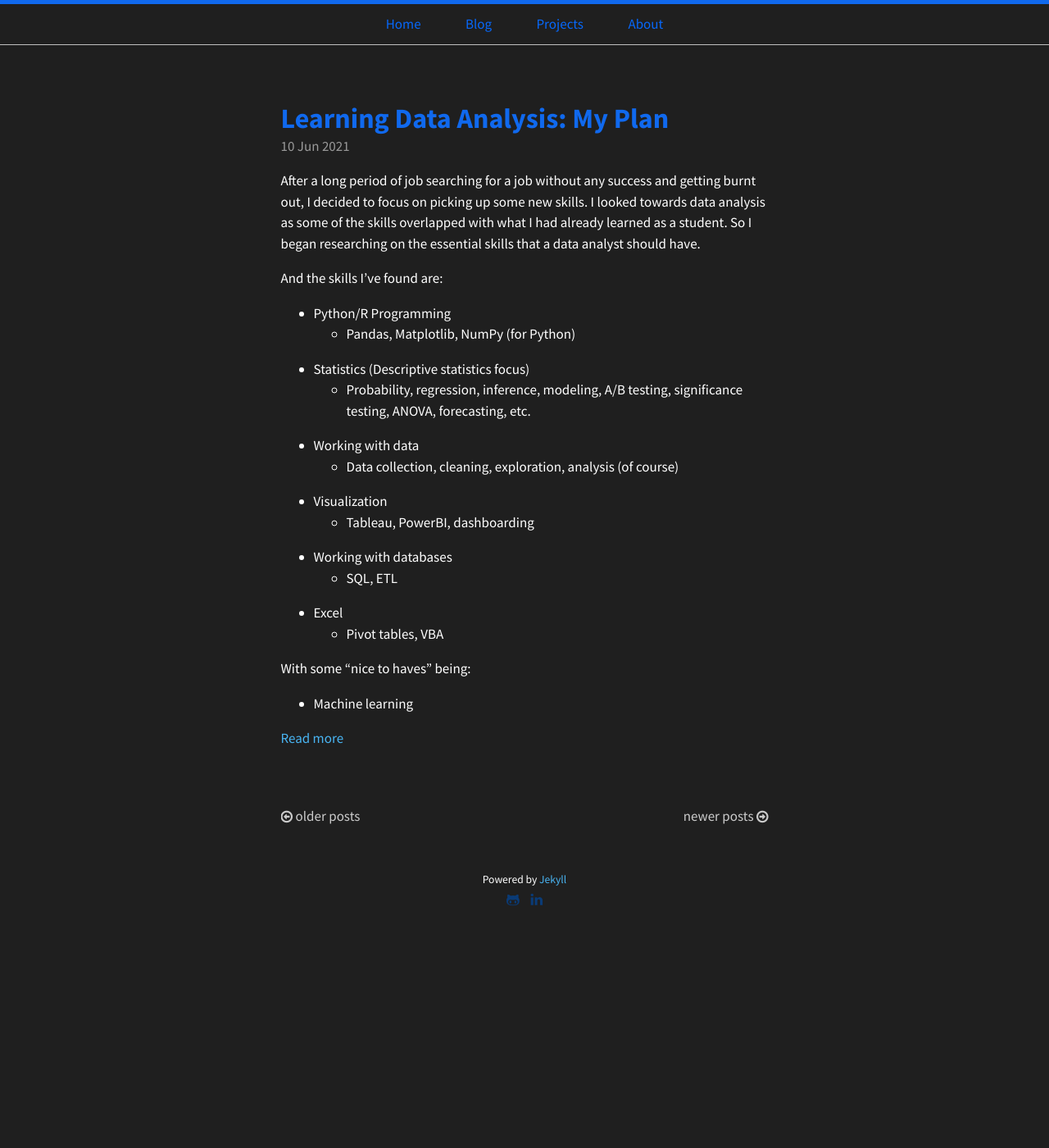
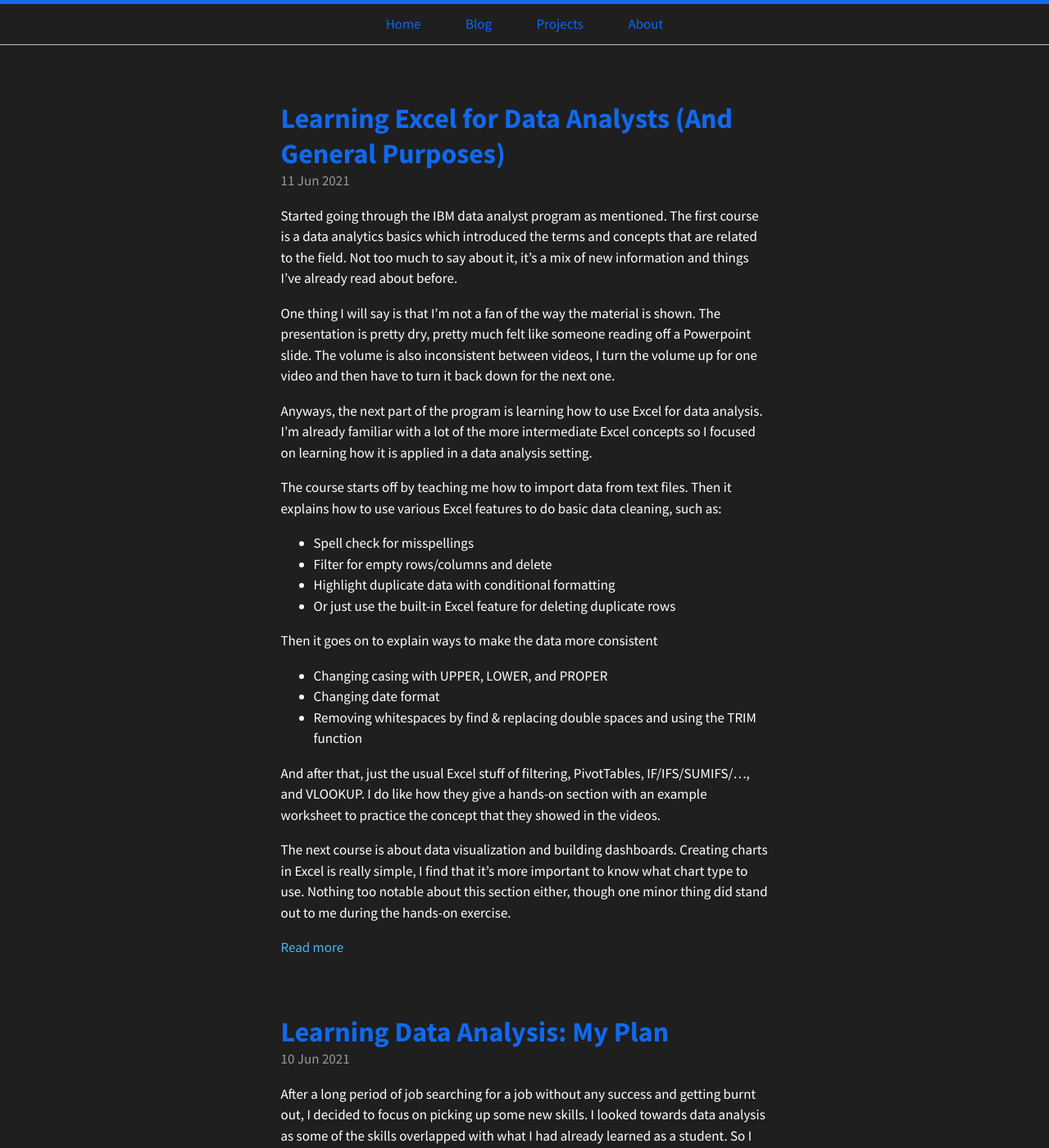
Before and after one commit to jackyhohs/jackyhohs.github.io, a Jekyll site: the page built from blog/index.html, in a window 1280 px wide and 1400 px high. Shown: the whole window at 82% size. Built offline with Jekyll 4.4.1, drawn with Linux system fonts in a browser that asks for light colours; the list of posts is cut into pages by our own code; some of the changed text lies outside the part shown.

Commit message:
6/11 Update

```diff
--- a/blog/_posts/2021-06-10-Learning-Data-Analysis-My-Plan.md
+++ b/blog/_posts/2021-06-10-Learning-Data-Analysis-My-Plan.md
@@ -6,9 +6,9 @@ truncated_preview: true
 excerpt_separator: <!--more-->
 ---
 
-After a long period of job searching for a job without any success and getting burnt out, I decided to focus on picking up some new skills. I looked towards data analysis as some of the skills overlapped with what I had already learned as a student. So I began researching on the essential skills that a data analyst should have.
+After a long period of job searching for a job without any success and getting burnt out, I decided to focus on picking up some new skills. I looked towards data analysis as some of the skills overlapped with what I had already learned as a student. So I began researching on the essential skills that a data analyst should have. Maybe I won't start off as a data analyst, but it seems a lot of these skills are used in other tech-related roles so the learning will still be useful.
 
-And the skills I've found are:
+The skills I've found in my search are:
 
 - Python/R Programming
     - Pandas, Matplotlib, NumPy (for Python)
@@ -37,4 +37,4 @@ With some "nice to haves" being:
 - Big data
     - Apache Spark & Hadoop
 
-It's quite a list of things to learn and certainly not an exhaustive list of skills that might be useful. I looked around for a place to start learning and found a [Data Analyst course](https://www.edx.org/professional-certificate/ibm-data-analyst) by IBM. It will introduce various common tools that data analysts use and teach me how to use it. Hopefully it turns out to be a good course. Luckily, it is also completely free as long as I don't want an official certificate.
+It's quite a list of things to learn and certainly not an exhaustive list of skills that might be useful. I looked around for a place to start learning and found a [Data Analyst program](https://www.edx.org/professional-certificate/ibm-data-analyst) by IBM. It will introduce various common tools that data analysts use and teach me how to use them. Hopefully it turns out to be a good course. Luckily, it is also completely free as long as I don't want an official certificate.
--- /dev/null
+++ b/blog/_posts/2021-06-11-Excel-Learning.md
@@ -0,0 +1,49 @@
+---
+layout: post
+title:  "Learning Excel for Data Analysts (And General Purposes)"
+categories: Data_Analysis
+truncated_preview: true
+excerpt_separator: <!--more-->
+---
+Started going through the IBM data analyst program as mentioned. The first course is a data analytics basics which introduced the terms and concepts that are related to the field. Not too much to say about it, it's a mix of new information and things I've already read about before.
+
+One thing I will say is that I'm not a fan of the way the material is shown. The presentation is pretty dry, pretty much felt like someone reading off a Powerpoint slide. The volume is also inconsistent between videos, I turn the volume up for one video and then have to turn it back down for the next one.
+
+Anyways, the next part of the program is learning how to use Excel for data analysis. I'm already familiar with a lot of the more intermediate Excel concepts so I focused on learning how it is applied in a data analysis setting.
+
+The course starts off by teaching me how to import data from text files. Then it explains how to use various Excel features to do basic data cleaning, such as:
+- Spell check for misspellings
+- Filter for empty rows/columns and delete
+- Highlight duplicate data with conditional formatting
+- Or just use the built-in Excel feature for deleting duplicate rows
+
+Then it goes on to explain ways to make the data more consistent
+- Changing casing with UPPER, LOWER, and PROPER
+- Changing date format
+- Removing whitespaces by find & replacing double spaces and using the TRIM function
+
+And after that, just the usual Excel stuff of filtering, PivotTables, IF/IFS/SUMIFS/..., and VLOOKUP. I do like how they give a hands-on section with an example worksheet to practice the concept that they showed in the videos.
+
+The next course is about data visualization and building dashboards. Creating charts in Excel is really simple, I find that it's more important to know what chart type to use. Nothing too notable about this section either, though one minor thing did stand out to me during the hands-on exercise.
+<!--more-->
+
+In one section of the exercise, it guides the reader through creating a line chart from a PivotTable using car sales data. It tells us to create this chart:
+
+![Questionable table from IBM](/imgs/Excel1/IBMPivot.png "???")
+
+
+Perhaps I'm missing something, but it makes absolutely no sense to use a line chart here. I guess they just wanted a simple way to demonstrate line charts with the same dataset. However, it bothered me that this was the example given so I modified the PivotTable a bit and made this:
+
+
+![Japanese Manufacturer's Retention %s](/imgs/Excel1/MyPivot.png "Japanese quality")
+![American Manufacturer's Retention %s](/imgs/Excel1/MyPivot2.png "Where did we go wrong?")
+
+So it now displays the average retention % of models by latest launch date, filterable by manufacturer. The exercise had us filter by Japanese car manufacturers. So I figured I would compare the Japanese and American car manufacturers in the retention rate of their models over time by latest launch dates. Considering that only a few models release each month, these charts might not be that useful either. But hey, at least it has a historical element so using a line chart makes some sense. If I really wanted something to look into, it does appear that American manufacturers are on a slight downward trend when it comes to retention rates.
+
+The last part of this course explains how to build dashboards using Excel. For some reason, I thought it would be at least a slightly tricky task. It turns out to be just pasting together and resizing charts into one area. Another questionable part did show up here. In the video, they put together the charts for the dashboard then starts talking about changing the style and color for a more consistent look which leads into this...
+
+![A very green chart](/imgs/Excel1/IBMWhy.png "The human eye can see more shades of green than any other colors, but still...")
+
+I suppose it looks nice, but that pie chart looks pretty hard to read when it uses various shades of green to represent different car models. I wonder if there's someone out there that followed this video too closely and presented a pie chart like this. Eh, it's not like the section was about style guidelines so I could give it a pass...wait a minute...
+
+Anyways, the next section will be about analyzing and visualizing data with Python. Luckily I'm also already familiar with Python, so I can just jump straight into the applications.
```
Also changed, not shown: imgs/Excel1/IBMPivot.PNG (added), imgs/Excel1/IBMWhy.PNG (added), imgs/Excel1/MyPivot.png (added), imgs/Excel1/MyPivot2.png (added).
